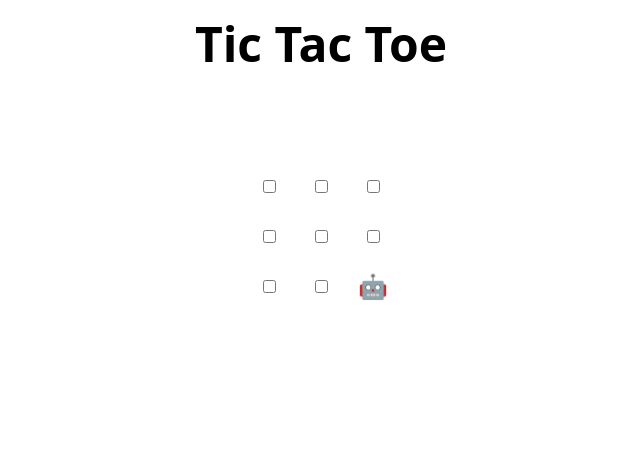
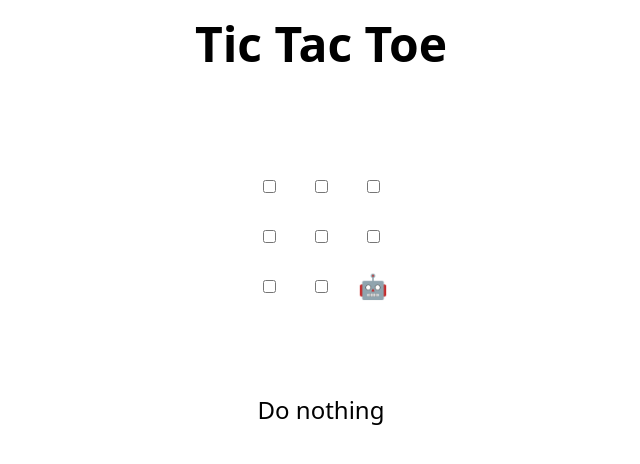
Before and after one commit to tejas-singh-14/scaling-octo-palm-tree, a plain HTML site: page index.html in a window 1280 px wide. Shown: the whole page, without its empty margins (319-959 px from the left). Drawn offline with Linux system fonts and the light colour scheme.

Commit message:
Update index.html
Adding "Do nothing to the line"

```diff
--- a/index.html
+++ b/index.html
@@ -48,7 +48,7 @@
 </table>
 
 <h2 hidden>Game over, refresh to play again 🧑‍💻 🤖!</h2>
-
+Do nothing
 <script>
   // Initialization
   const boxes = Array.from(document.querySelectorAll("td"));
```
